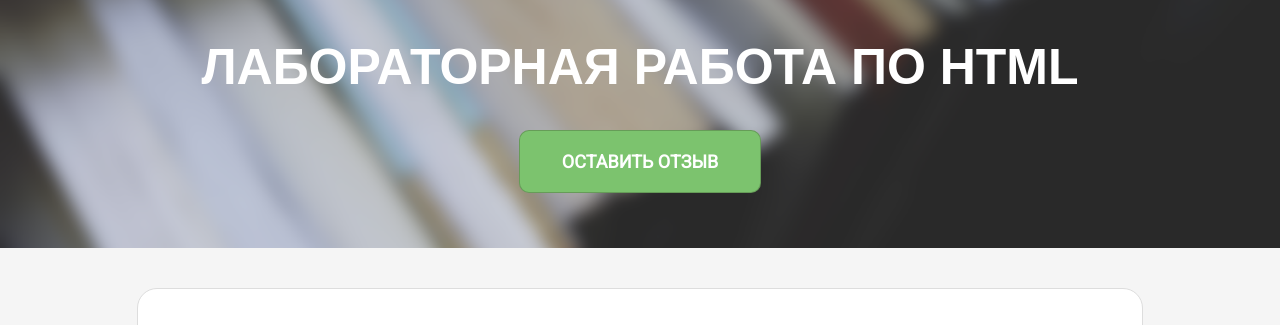
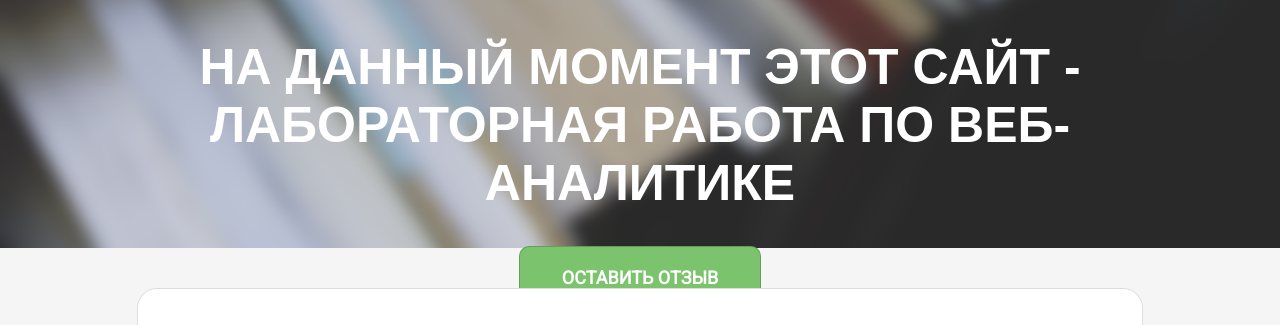
Before and after one commit to Avellertu/skannek.github.io, a plain HTML site: page index.html in a window 1280 px wide. Shown: the part 182-507 px from the top of the page. Drawn offline with Linux system fonts and the light colour scheme; a web font is replaced by a local one.

Commit message:
Update index.html

```diff
--- a/index.html
+++ b/index.html
@@ -23,7 +23,7 @@
           </div>
         </nav>
         <img src="img/logo_mp.png" alt="LabSite" class="logo_mp" />
-        <h1>Лабораторная работа по html</h1>
+        <h1>На данный момент этот сайт - лабораторная работа по Веб-аналитике</h1>
         <div class="button">
           <a class="buttonstyle" href="review.html">Оставить отзыв</a>
         </div>
```
